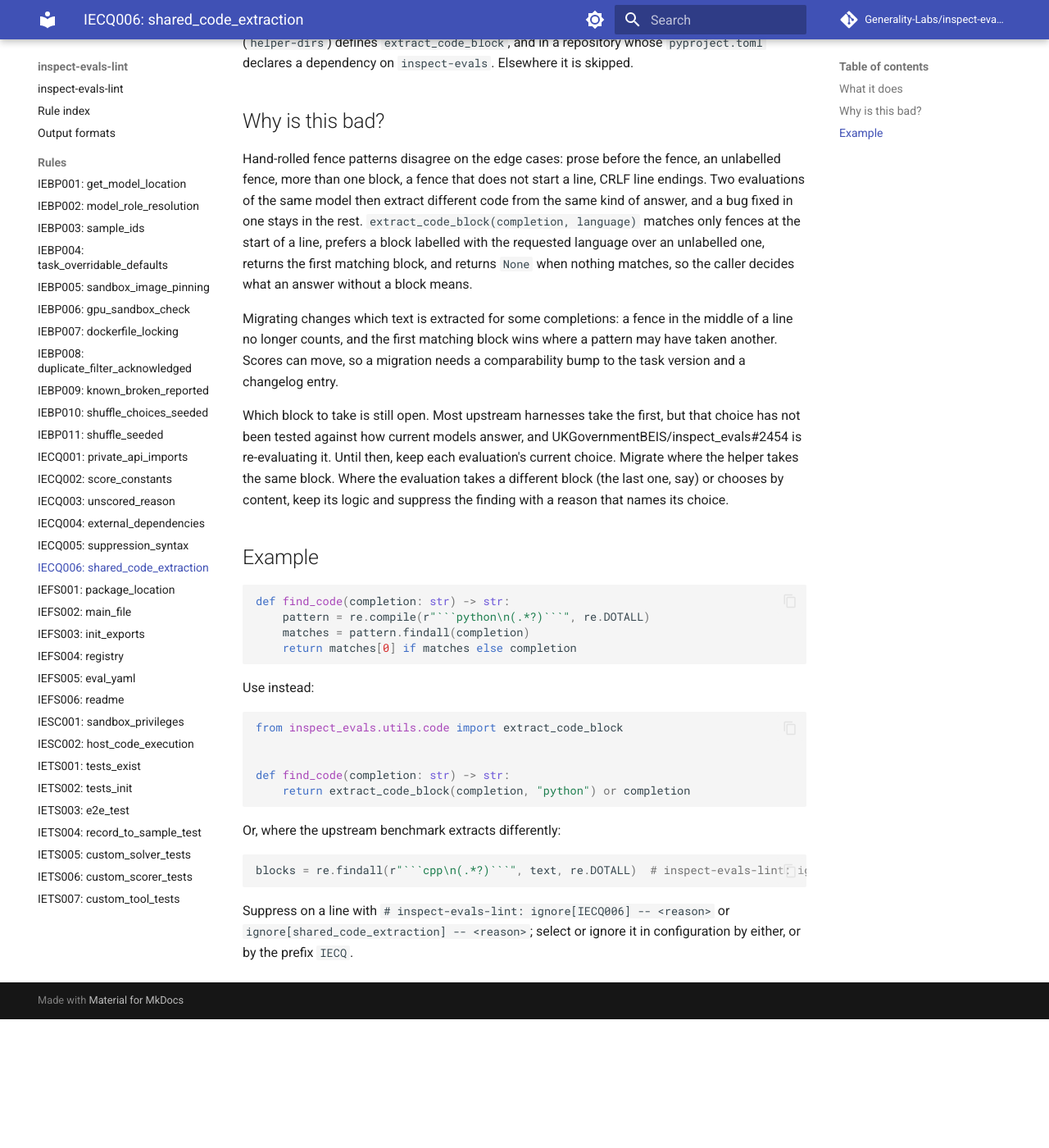
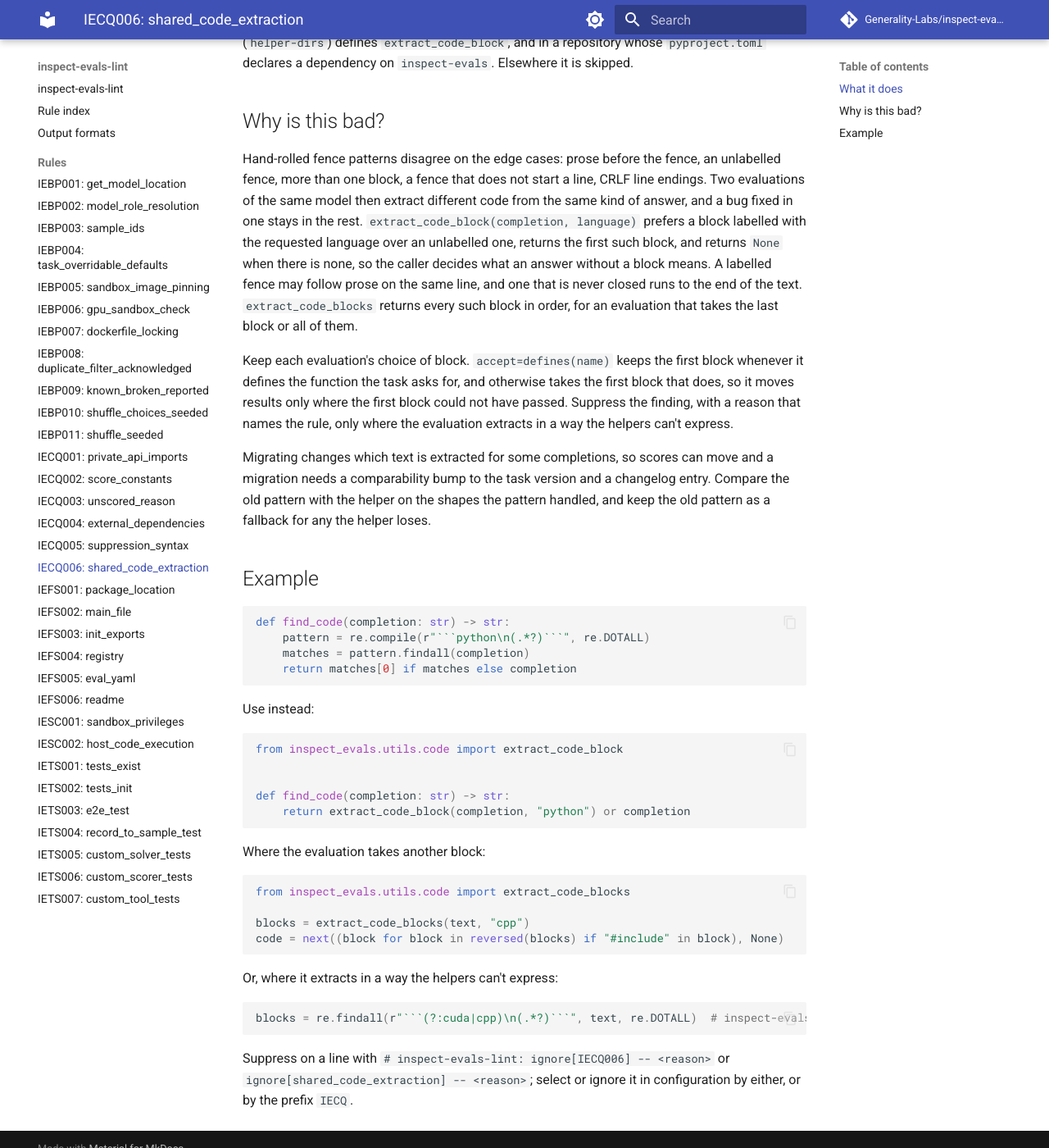
Before and after one commit to Generality-Labs/inspect-evals-lint, an MkDocs documentation site: the page built from docs/rules/IECQ006.md, in a window 1280 px wide and 1400 px high, scrolled down 664 px. Shown: the whole window at 82% size. Built offline with MkDocs 1.6.1 and Material for MkDocs 9.7.7, drawn with Linux system fonts in a browser that asks for light colours; comment, search, counter and statistics services are not loaded; before the commit the page ends 1907 px from its top, so only the background shows below that.

Commit message:
docs(IECQ006): describe the helpers after inspect_evals#2609
The helper now handles fences after prose and unclosed fences, and
extract_code_blocks and accept=defines() cover the last-block,
all-blocks and by-content choices. Drop the claim that only line-start
fences match, say to keep each eval's choice with the matching helper,
and suppress only extraction the helpers can't express.

Co-Authored-By: Claude Opus 5.5 <noreply@anthropic.com>

`````diff
--- a/docs/rules/IECQ006.md
+++ b/docs/rules/IECQ006.md
@@ -16,11 +16,11 @@ The rule applies only where the helper is available: in inspect_evals itself, wh
 
 ## Why is this bad?
 
-Hand-rolled fence patterns disagree on the edge cases: prose before the fence, an unlabelled fence, more than one block, a fence that does not start a line, CRLF line endings. Two evaluations of the same model then extract different code from the same kind of answer, and a bug fixed in one stays in the rest. `extract_code_block(completion, language)` matches only fences at the start of a line, prefers a block labelled with the requested language over an unlabelled one, returns the first matching block, and returns `None` when nothing matches, so the caller decides what an answer without a block means.
+Hand-rolled fence patterns disagree on the edge cases: prose before the fence, an unlabelled fence, more than one block, a fence that does not start a line, CRLF line endings. Two evaluations of the same model then extract different code from the same kind of answer, and a bug fixed in one stays in the rest. `extract_code_block(completion, language)` prefers a block labelled with the requested language over an unlabelled one, returns the first such block, and returns `None` when there is none, so the caller decides what an answer without a block means. A labelled fence may follow prose on the same line, and one that is never closed runs to the end of the text. `extract_code_blocks` returns every such block in order, for an evaluation that takes the last block or all of them.
 
-Migrating changes which text is extracted for some completions: a fence in the middle of a line no longer counts, and the first matching block wins where a pattern may have taken another. Scores can move, so a migration needs a comparability bump to the task version and a changelog entry.
+Keep each evaluation's choice of block. `accept=defines(name)` keeps the first block whenever it defines the function the task asks for, and otherwise takes the first block that does, so it moves results only where the first block could not have passed. Suppress the finding, with a reason that names the rule, only where the evaluation extracts in a way the helpers can't express.
 
-Which block to take is still open. Most upstream harnesses take the first, but that choice has not been tested against how current models answer, and UKGovernmentBEIS/inspect_evals#2454 is re-evaluating it. Until then, keep each evaluation's current choice. Migrate where the helper takes the same block. Where the evaluation takes a different block (the last one, say) or chooses by content, keep its logic and suppress the finding with a reason that names its choice.
+Migrating changes which text is extracted for some completions, so scores can move and a migration needs a comparability bump to the task version and a changelog entry. Compare the old pattern with the helper on the shapes the pattern handled, and keep the old pattern as a fallback for any the helper loses.
 
 ## Example
 
@@ -41,10 +41,19 @@ def find_code(completion: str) -> str:
     return extract_code_block(completion, "python") or completion
 ```
 
-Or, where the upstream benchmark extracts differently:
+Where the evaluation takes another block:
+
+```python
+from inspect_evals.utils.code import extract_code_blocks
+
+blocks = extract_code_blocks(text, "cpp")
+code = next((block for block in reversed(blocks) if "#include" in block), None)
+```
+
+Or, where it extracts in a way the helpers can't express:
 
 ````python
-blocks = re.findall(r"```cpp\n(.*?)```", text, re.DOTALL)  # inspect-evals-lint: ignore[IECQ006] -- upstream takes the last block with #include
+blocks = re.findall(r"```(?:cuda|cpp)\n(.*?)```", text, re.DOTALL)  # inspect-evals-lint: ignore[IECQ006] -- upstream reads CUDA and C++ blocks in one pass
 ````
 
 Suppress on a line with `# inspect-evals-lint: ignore[IECQ006] -- <reason>` or `ignore[shared_code_extraction] -- <reason>`; select or ignore it in configuration by either, or by the prefix `IECQ`.
`````
Also changed, not shown: 1 other file.
